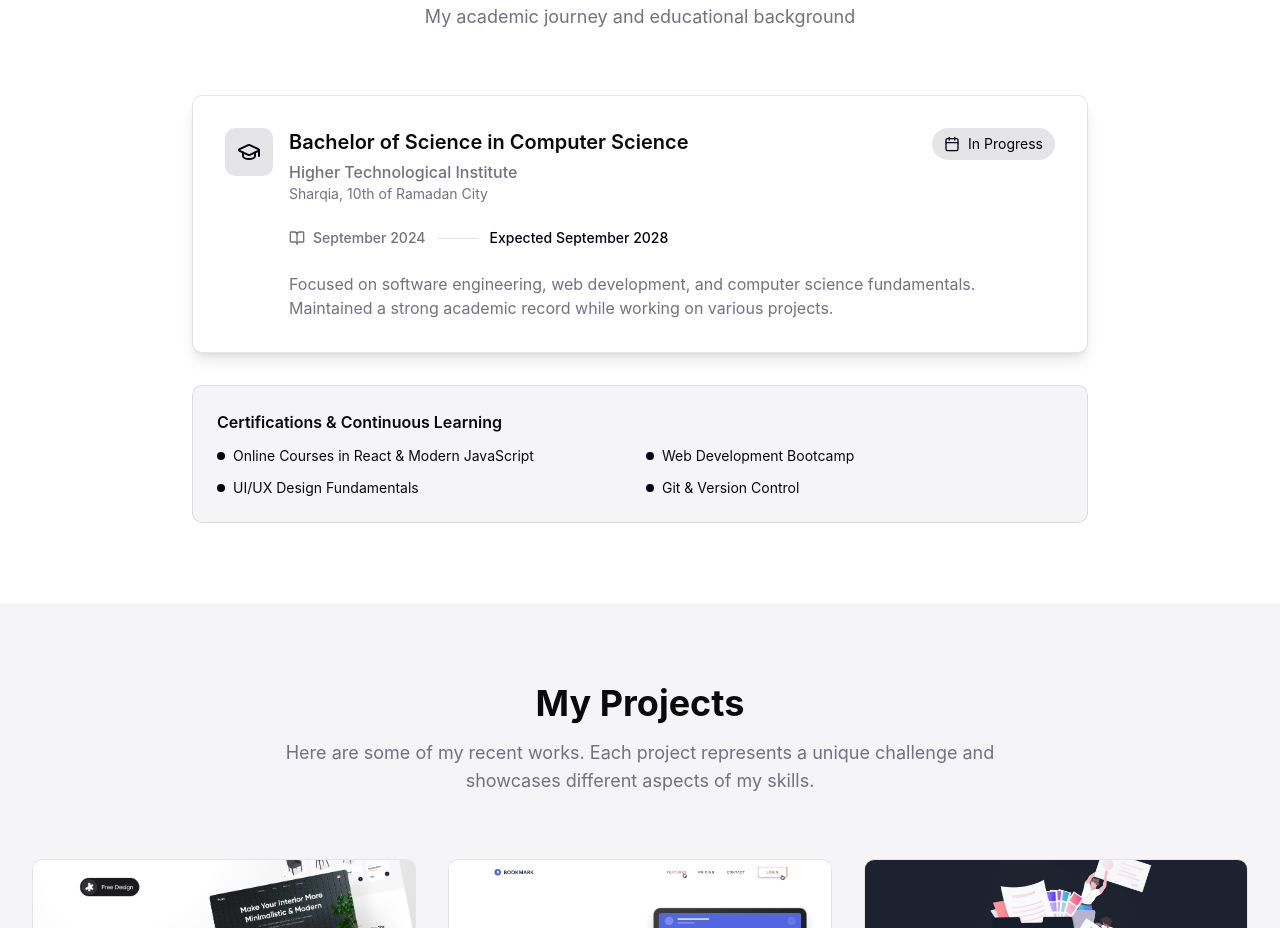
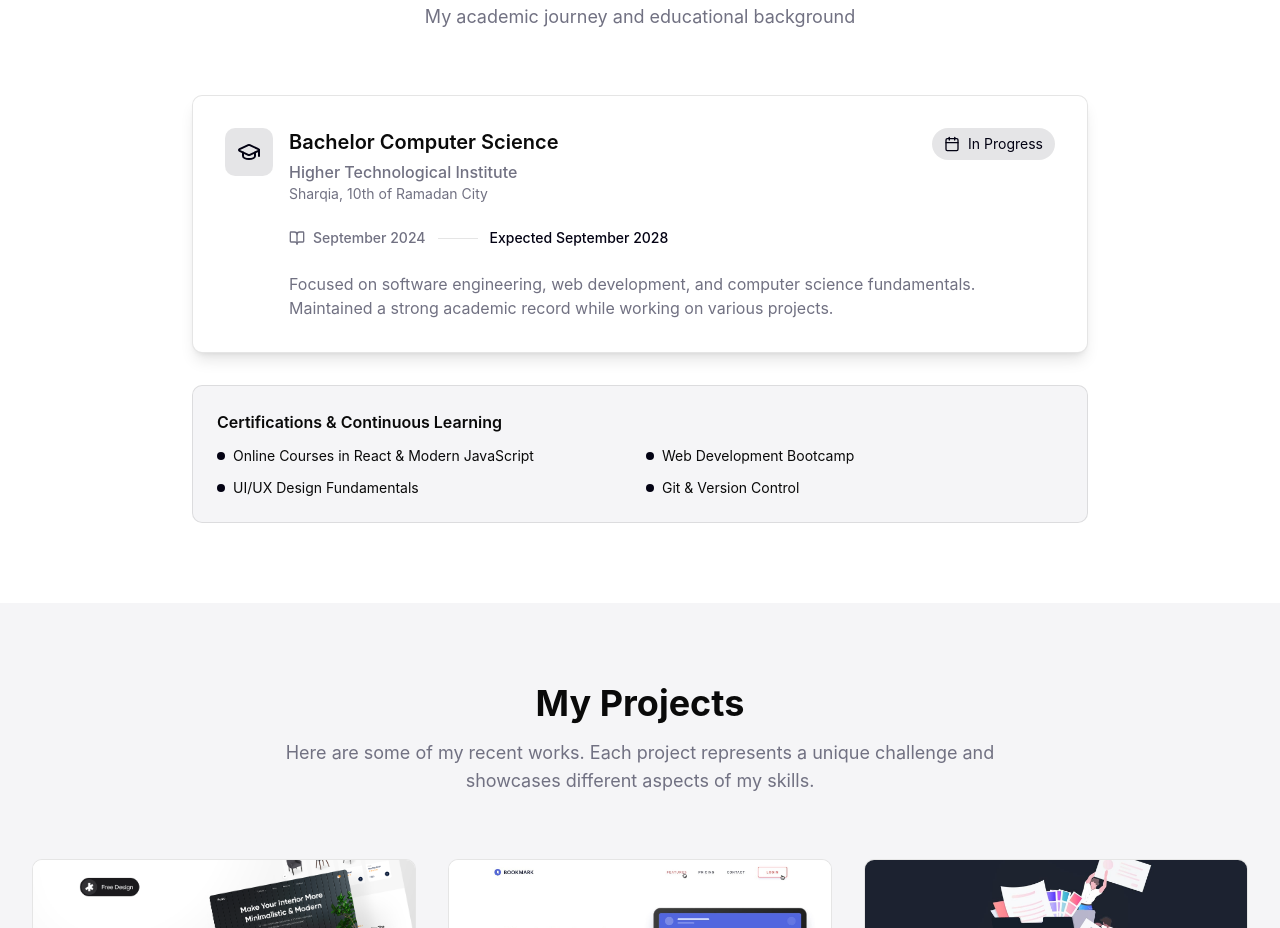
Before and after one commit to mohamedamir123/Mohamed-s-Portfolio, a React (Vite) app: page / in a window 1280 px wide. Shown: the part 1960-2888 px from the top of the page. Built offline with nearby package versions, Linux system fonts and the light colour scheme.

Commit message:
"Edited the eductaion info"

```diff
--- a/src/components/Education.tsx
+++ b/src/components/Education.tsx
@@ -3,7 +3,7 @@ import { ScrollReveal } from "./ScrollReveal";
 export default function Education() {
     const education = [
       {
-        degree: "Bachelor of Science in Computer Science",
+        degree: "Bachelor Computer Science",
         institution: "Higher Technological Institute",
         location: "Sharqia, 10th of Ramadan City",
         startDate: "September 2024",
```
